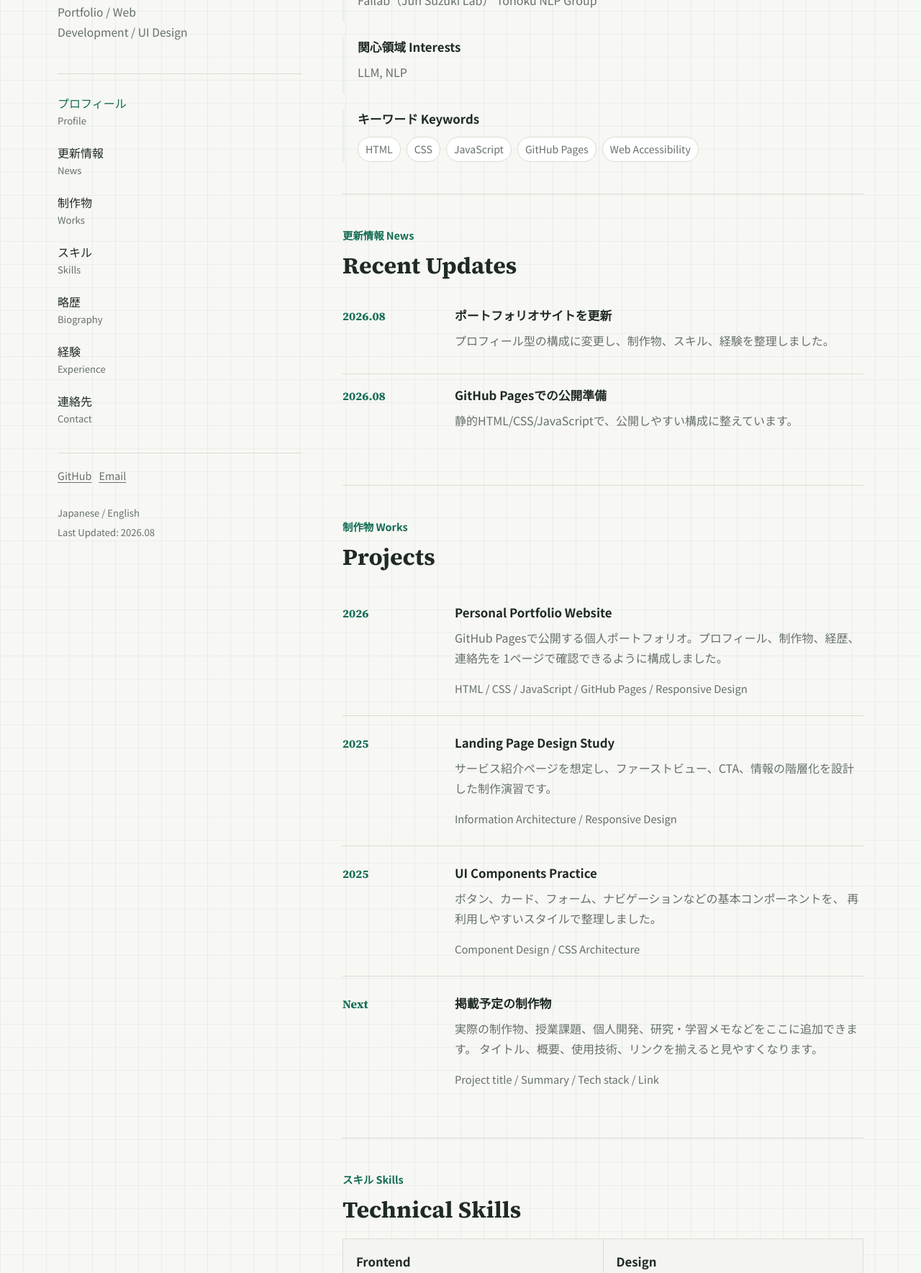
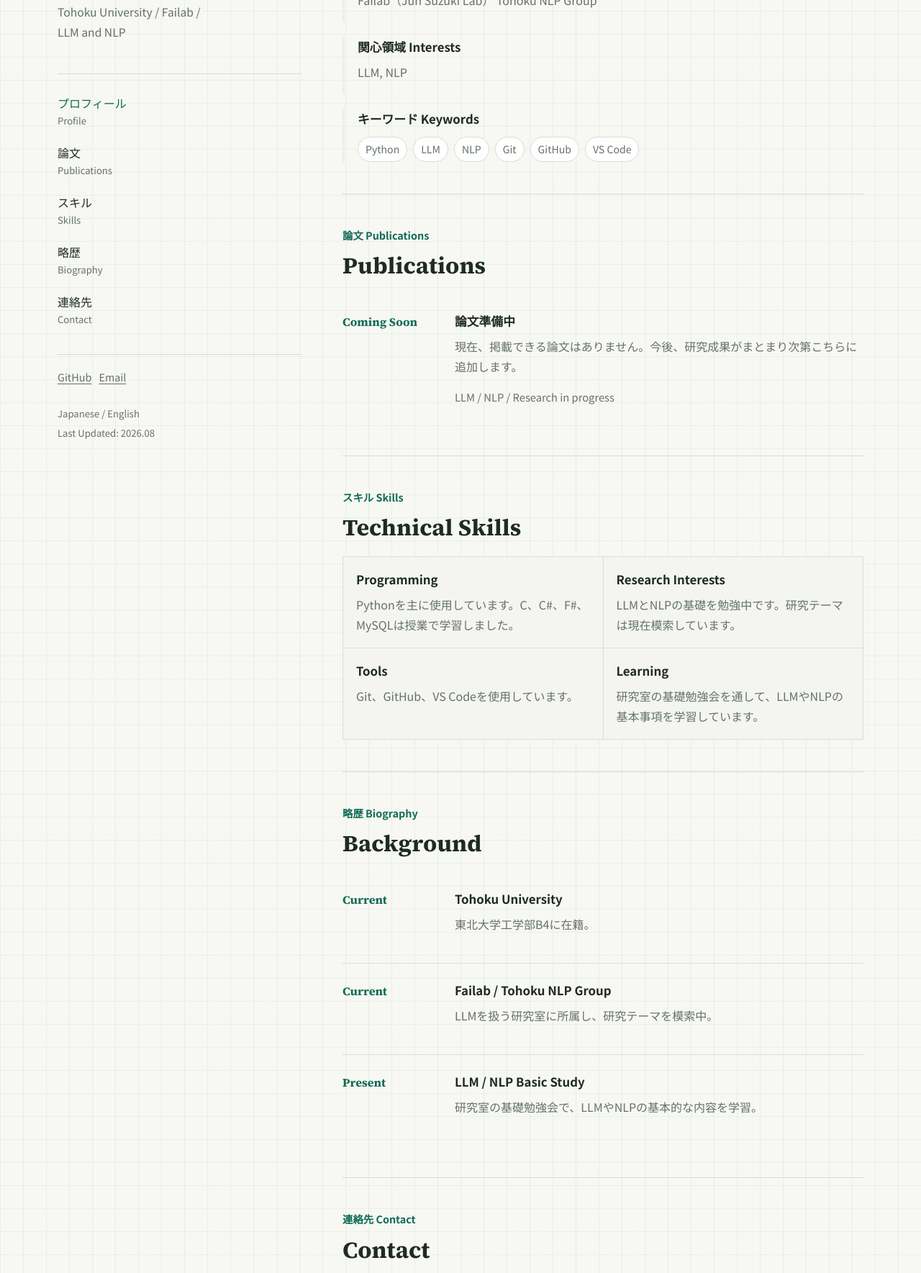
Before and after one commit to matsudashotar4/matsudashotar4.github.io, a plain HTML site: page index.html in a window 1280 px wide. Shown: the part 305-2074 px from the top of the page at 72% size. Drawn offline with Linux system fonts and the light colour scheme.

Commit message:
Update portfolio profile content

```diff
--- a/index.html
+++ b/index.html
@@ -5,7 +5,7 @@
     <meta name="viewport" content="width=device-width, initial-scale=1.0" />
     <meta
       name="description"
-      content="松田翔汰のポートフォリオ。プロフィール、制作物、略歴、経験、連絡先を掲載しています。"
+      content="松田翔汰のポートフォリオ。プロフィール、論文、スキル、略歴、連絡先を掲載しています。"
     />
     <title>松田 翔汰 | Shota Matsuda</title>
     <link rel="preconnect" href="https://fonts.googleapis.com" />
@@ -24,16 +24,14 @@
           <img class="portrait" src="assets/profile-mark.svg" alt="" aria-hidden="true" />
           <p class="name-ja">松田 翔汰</p>
           <h1>Shota Matsuda</h1>
-          <p class="affiliation">Portfolio / Web Development / UI Design</p>
+          <p class="affiliation">Tohoku University / Failab / LLM and NLP</p>
         </div>
 
         <nav class="site-nav" aria-label="ページ内ナビゲーション">
           <a href="#profile">プロフィール <span>Profile</span></a>
-          <a href="#news">更新情報 <span>News</span></a>
-          <a href="#works">制作物 <span>Works</span></a>
+          <a href="#publications">論文 <span>Publications</span></a>
           <a href="#skills">スキル <span>Skills</span></a>
           <a href="#background">略歴 <span>Biography</span></a>
-          <a href="#experience">経験 <span>Experience</span></a>
           <a href="#contact">連絡先 <span>Contact</span></a>
         </nav>
 
@@ -72,82 +70,28 @@
             <div>
               <h3>キーワード Keywords</h3>
               <ul class="tag-list" aria-label="スキル一覧">
-                <li>HTML</li>
-                <li>CSS</li>
-                <li>JavaScript</li>
-                <li>GitHub Pages</li>
-                <li>Web Accessibility</li>
+                <li>Python</li>
+                <li>LLM</li>
+                <li>NLP</li>
+                <li>Git</li>
+                <li>GitHub</li>
+                <li>VS Code</li>
               </ul>
             </div>
           </div>
         </section>
 
-        <section class="section" id="news">
-          <p class="section-label">更新情報 News</p>
-          <h2>Recent Updates</h2>
-          <article class="entry compact">
-            <div class="entry-date">2026.08</div>
+        <section class="section" id="publications">
+          <p class="section-label">論文 Publications</p>
+          <h2>Publications</h2>
+          <article class="entry">
+            <div class="entry-date">Coming Soon</div>
             <div>
-              <h3>ポートフォリオサイトを更新</h3>
-              <p>プロフィール型の構成に変更し、制作物、スキル、経験を整理しました。</p>
-            </div>
-          </article>
-          <article class="entry compact">
-            <div class="entry-date">2026.08</div>
-            <div>
-              <h3>GitHub Pagesでの公開準備</h3>
-              <p>静的HTML/CSS/JavaScriptで、公開しやすい構成に整えています。</p>
-            </div>
-          </article>
-        </section>
-
-        <section class="section" id="works">
-          <p class="section-label">制作物 Works</p>
-          <h2>Projects</h2>
-          <article class="entry">
-            <div class="entry-date">2026</div>
-            <div>
-              <h3>Personal Portfolio Website</h3>
+              <h3>論文準備中</h3>
               <p>
-                GitHub Pagesで公開する個人ポートフォリオ。プロフィール、制作物、経歴、連絡先を
-                1ページで確認できるように構成しました。
+                現在、掲載できる論文はありません。今後、研究成果がまとまり次第こちらに追加します。
               </p>
-              <p class="entry-meta">HTML / CSS / JavaScript / GitHub Pages / Responsive Design</p>
-            </div>
-          </article>
-
-          <article class="entry">
-            <div class="entry-date">2025</div>
-            <div>
-              <h3>Landing Page Design Study</h3>
-              <p>
-                サービス紹介ページを想定し、ファーストビュー、CTA、情報の階層化を設計した制作演習です。
-              </p>
-              <p class="entry-meta">Information Architecture / Responsive Design</p>
-            </div>
-          </article>
-
-          <article class="entry">
-            <div class="entry-date">2025</div>
-            <div>
-              <h3>UI Components Practice</h3>
-              <p>
-                ボタン、カード、フォーム、ナビゲーションなどの基本コンポーネントを、
-                再利用しやすいスタイルで整理しました。
-              </p>
-              <p class="entry-meta">Component Design / CSS Architecture</p>
-            </div>
-          </article>
-
-          <article class="entry">
-            <div class="entry-date">Next</div>
-            <div>
-              <h3>掲載予定の制作物</h3>
-              <p>
-                実際の制作物、授業課題、個人開発、研究・学習メモなどをここに追加できます。
-                タイトル、概要、使用技術、リンクを揃えると見やすくなります。
-              </p>
-              <p class="entry-meta">Project title / Summary / Tech stack / Link</p>
+              <p class="entry-meta">LLM / NLP / Research in progress</p>
             </div>
           </article>
         </section>
@@ -157,20 +101,20 @@
           <h2>Technical Skills</h2>
           <div class="skill-table">
             <div>
-              <h3>Frontend</h3>
-              <p>HTML, CSS, JavaScript, Responsive Design</p>
+              <h3>Programming</h3>
+              <p>Pythonを主に使用しています。C、C#、F#、MySQLは授業で学習しました。</p>
             </div>
             <div>
-              <h3>Design</h3>
-              <p>UI Layout, Typography, Color, Information Architecture</p>
+              <h3>Research Interests</h3>
+              <p>LLMとNLPの基礎を勉強中です。研究テーマは現在模索しています。</p>
             </div>
             <div>
               <h3>Tools</h3>
-              <p>Git, GitHub, GitHub Pages, Browser DevTools</p>
+              <p>Git、GitHub、VS Codeを使用しています。</p>
             </div>
             <div>
               <h3>Learning</h3>
-              <p>Accessibility, Performance, Component Design</p>
+              <p>研究室の基礎勉強会を通して、LLMやNLPの基本事項を学習しています。</p>
             </div>
           </div>
         </section>
@@ -180,50 +124,27 @@
           <h2>Background</h2>
           <div class="timeline">
             <article class="entry">
-              <div class="entry-date">2026.08</div>
+              <div class="entry-date">Current</div>
               <div>
-                <h3>GitHub Pages Portfolio</h3>
-                <p>GitHub Pagesで公開する個人サイトとして、内容の追加と更新がしやすい構成を作成。</p>
+                <h3>Tohoku University</h3>
+                <p>東北大学工学部B4に在籍。</p>
               </div>
             </article>
             <article class="entry">
-              <div class="entry-date">2026.08</div>
+              <div class="entry-date">Current</div>
               <div>
-                <h3>Portfolio Website Renewal</h3>
-                <p>個人サイトをGitHub Pages向けに再構成。プロフィール型の読みやすい構成に更新。</p>
+                <h3>Failab / Tohoku NLP Group</h3>
+                <p>LLMを扱う研究室に所属し、研究テーマを模索中。</p>
               </div>
             </article>
             <article class="entry">
-              <div class="entry-date">2025 - Present</div>
+              <div class="entry-date">Present</div>
               <div>
-                <h3>Web Development Learning</h3>
-                <p>HTML、CSS、JavaScriptを中心に、UIの実装とページ構成の学習を継続。</p>
+                <h3>LLM / NLP Basic Study</h3>
+                <p>研究室の基礎勉強会で、LLMやNLPの基本的な内容を学習。</p>
               </div>
             </article>
           </div>
-        </section>
-
-        <section class="section" id="experience">
-          <p class="section-label">経験 Experience</p>
-          <h2>Activities</h2>
-          <article class="entry">
-            <div class="entry-date">Current</div>
-            <div>
-              <h3>Portfolio Building and Maintenance</h3>
-              <p>
-                自分の活動や制作物を伝えるためのサイト設計、文章整理、レスポンシブ対応を実践しています。
-              </p>
-            </div>
-          </article>
-          <article class="entry">
-            <div class="entry-date">Interest</div>
-            <div>
-              <h3>Collaboration</h3>
-              <p>
-                Web制作、UI改善、情報整理を中心とした共同制作や小規模な開発に関心があります。
-              </p>
-            </div>
-          </article>
         </section>
 
         <section class="section" id="contact">
```
Also changed, not shown: 1 other file.
